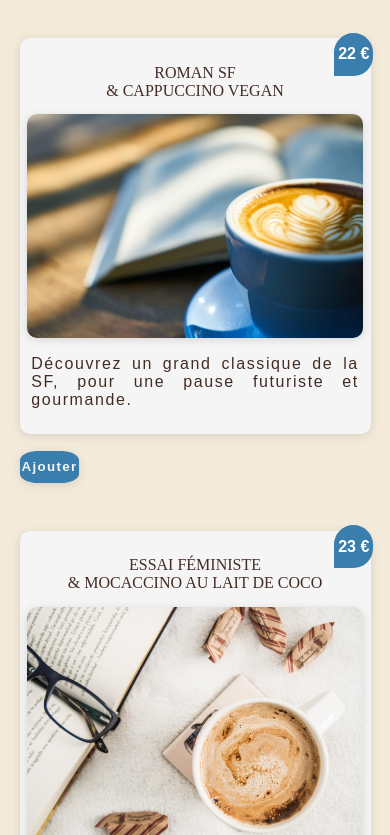
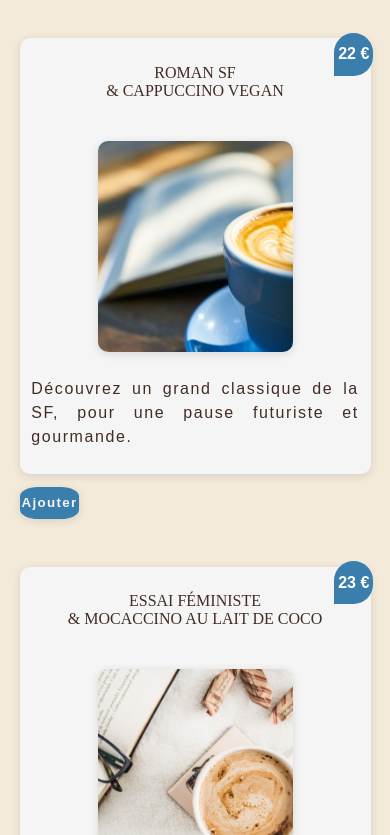
Before and after one commit to Esliel/coffee-books-shop, a React (Create React App) app: page / in a window 390 px wide. Shown: the part 1209-2044 px from the top of the page. Built offline with nearby package versions, Linux system fonts and the light colour scheme.

Commit message:
item display error correction (CoffeeItem ShoppingList)

```diff
--- a/src/components/CoffeeItem.js
+++ b/src/components/CoffeeItem.js
@@ -14,7 +14,11 @@ function CoffeeItem({ id, cover, name, cafeine, intensite, editionLimitee, price
 				))}
 			</span>
 			<span className='cbs-coffee-item-price'>{price} €</span>
-			{editionLimitee === true && <span className="edition-limitee">Edition Limitée</span>}
+			{editionLimitee === true ? (
+				<span className="edition-limitee">Edition Limitée</span>
+			) : (
+				<span className="edition-limitee" style={{ visibility: 'hidden' }}>Edition Limitée</span>
+			)}
 			<img className='cbs-coffee-item-cover' src={cover} alt={`${name} cover`} />
 			<p className='cbs-description-pack'>
 				{description}
--- a/src/styles/CoffeeItem.css
+++ b/src/styles/CoffeeItem.css
@@ -1,8 +1,9 @@
 .cbs-coffee-item {
 	width: 100%;
 	max-width: 100%;
+	height: auto;
 	border-radius: 10px;
-	margin: 0.7vh 0 1vh 0;
+	margin: 0.7vh 0 0.5vh 0;
 	box-shadow: rgba(99, 99, 99, 0.2) 0px 2px 8px 0px;
 	background-color: whitesmoke;
 	display: flex;
@@ -50,14 +51,14 @@
 	margin: 1vh 1vw;
 	text-align: justify;
 	font-size: 1em;
+	line-height: 1.5;
 }
 
 .cbs-coffee-item-cover {
-	width: 100%;
-	max-width: 250px; /* Limite la taille sur grands écrans */
-	height: auto;
+	width: 15vw;
+	height: 25vh;
 	border-radius: 10px;
-	margin: 0.7vh 0 1vh 0;
+	margin: 0.7vh 0 2vh 0;
 	box-shadow: rgba(99, 99, 99, 0.2) 0px 2px 8px 0px;
 	object-fit: cover;
 	align-self: center; /* Centrage horizontal */
@@ -70,7 +71,7 @@
 		max-width: 100vw;
 	}
 	.cbs-coffee-item-cover {
-		max-width: 180px;
+		width: 25vw;
 	}
 }
 
@@ -80,7 +81,7 @@
 		padding: 2vh 2vw;
 	}
 	.cbs-coffee-item-cover {
-		max-width: 90vw;
+		width: 50vw;
 	}
 	.cbs-coffee-item-name,
 	.cbs-description-pack {
--- a/src/styles/ShoppingList.css
+++ b/src/styles/ShoppingList.css
@@ -12,7 +12,7 @@
 }
 .cbs-coffee-list li {
     width: 23vw;
-    height: 50vh;
+    height: auto;
     box-sizing: border-box;
 }
 .cbs-description-pack {
```
